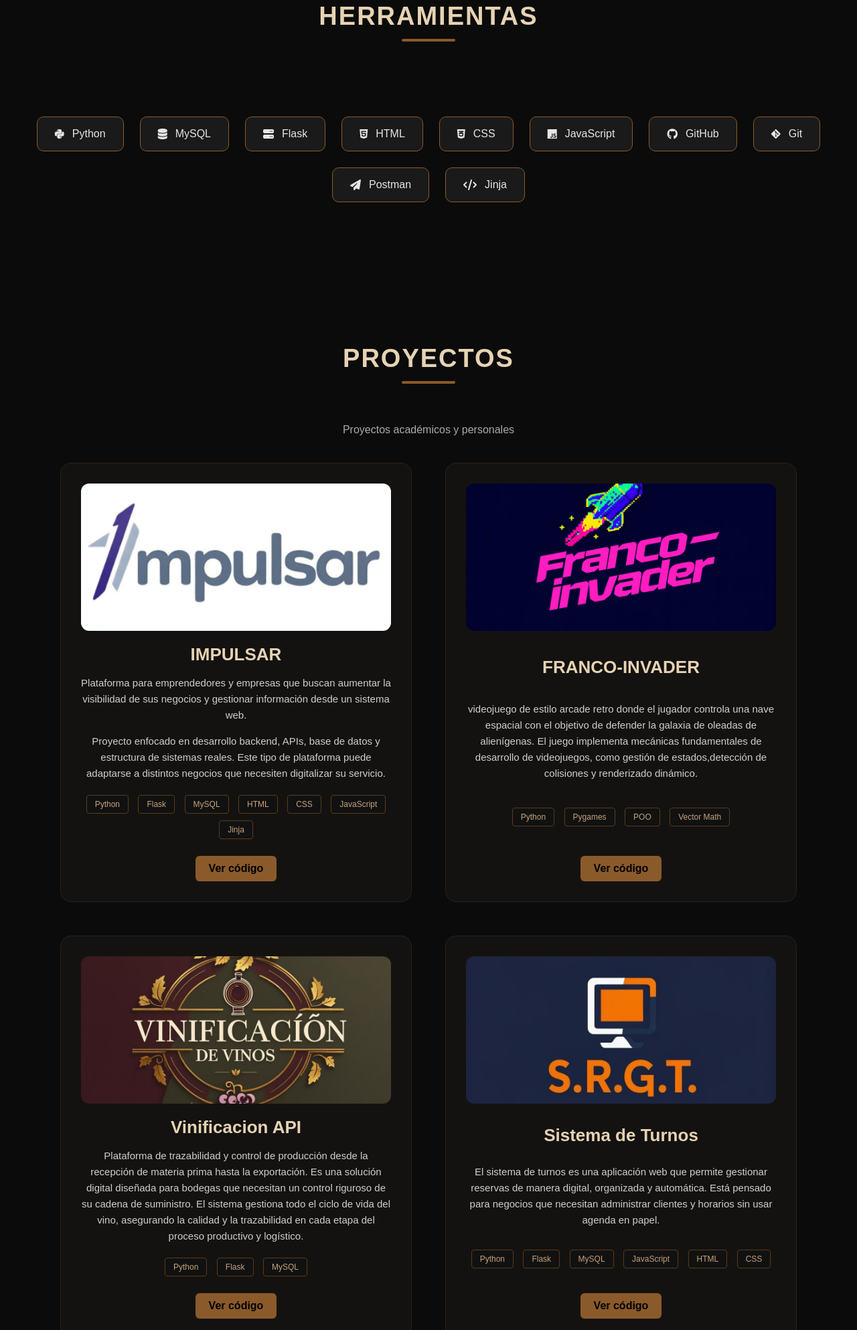
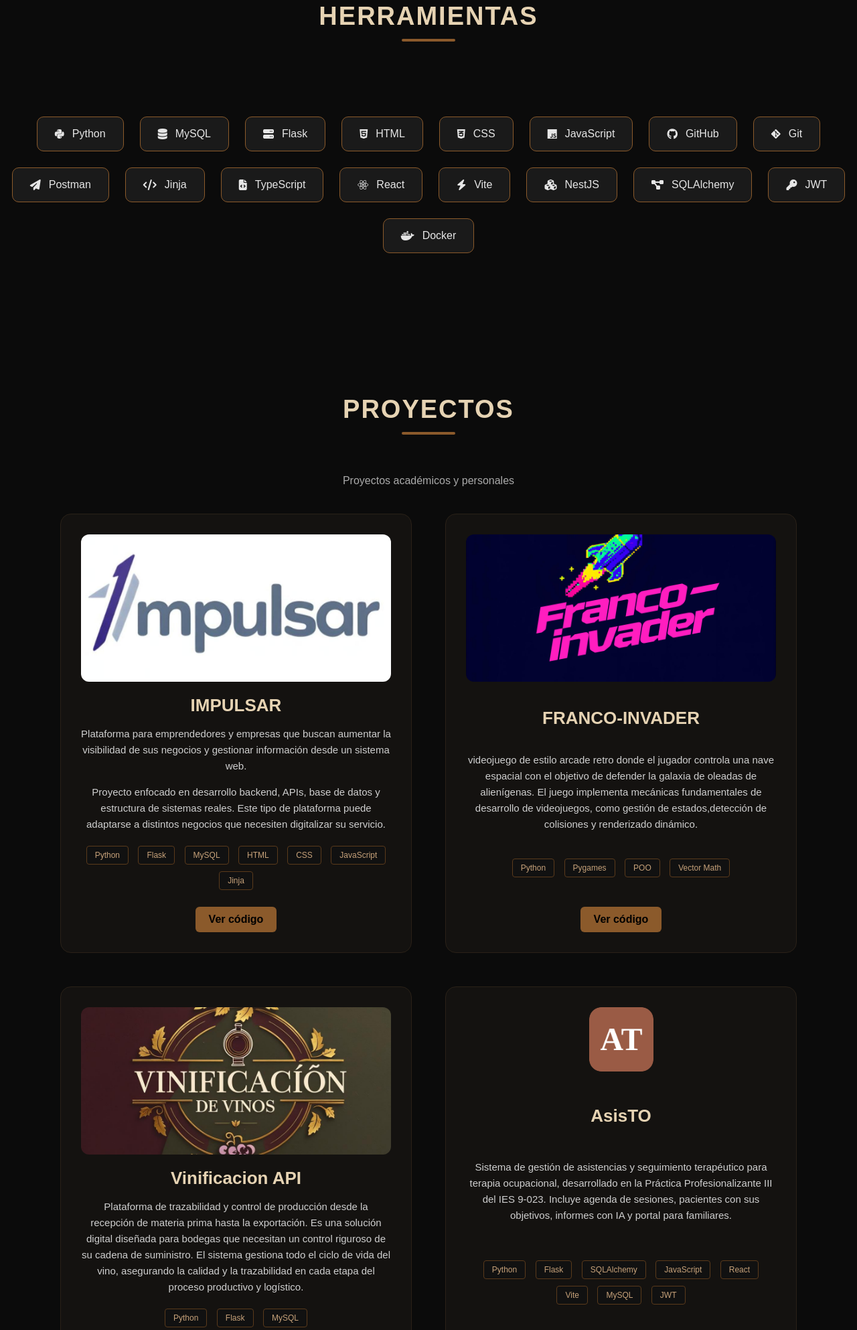
Before and after one commit to Leanbrice/Portafolio_LeandroB, a Flask app: page / in a window 1280 px wide. Shown: the part 1354-3340 px from the top of the page at 67% size. Run offline with Flask 3, Linux system fonts and the light colour scheme.

Commit message:
Reemplaza Sistema de Turnos por AsisTO y suma herramientas nuevas

```diff
--- a/static/style.css
+++ b/static/style.css
@@ -379,3 +379,12 @@ nav a:hover{
         font-size:36px;
     }
 }
+/* Logo cuadrado (proyectos sin imagen propia) */
+.proyecto-card img.logo-cuadrado{
+    width: 96px;
+    height: 96px;
+    object-fit: contain;
+    display: block;
+    margin: 0 auto 16px;
+    border-radius: 18px;
+}
--- a/templates/index.html
+++ b/templates/index.html
@@ -108,6 +108,13 @@
         <div class="skill"><i class="fa-brands fa-git-alt"></i><span>Git</span></div>
         <div class="skill"><i class="fa-solid fa-paper-plane"></i><span>Postman</span></div>
         <div class="skill"><i class="fa-solid fa-code"></i><span>Jinja</span></div>
+        <div class="skill"><i class="fa-solid fa-file-code"></i><span>TypeScript</span></div>
+        <div class="skill"><i class="fa-brands fa-react"></i><span>React</span></div>
+        <div class="skill"><i class="fa-solid fa-bolt"></i><span>Vite</span></div>
+        <div class="skill"><i class="fa-solid fa-cubes"></i><span>NestJS</span></div>
+        <div class="skill"><i class="fa-solid fa-diagram-project"></i><span>SQLAlchemy</span></div>
+        <div class="skill"><i class="fa-solid fa-key"></i><span>JWT</span></div>
+        <div class="skill"><i class="fa-brands fa-docker"></i><span>Docker</span></div>
 
     </div>
 </section>
@@ -192,26 +199,24 @@
         </div>
 
         <div class="proyecto-card">
-            <img src="{{ url_for('static', filename='sistemaTurnos.jpeg') }}" alt="Impulsar">
-
-            <h3>Sistema de Turnos</h3>
-
+            <img class="logo-cuadrado" src="{{ url_for('static', filename='logo-asisto.png') }}" alt="Logo de AsisTO">
+            <h3>AsisTO</h3>
             <p>
-            El sistema de turnos es una aplicación web
-            que permite gestionar reservas de manera digital, organizada y automática.
-            Está pensado para negocios que necesitan administrar clientes y horarios sin usar agenda en papel.
+                Sistema de gestión de asistencias y seguimiento terapéutico para terapia ocupacional,
+                desarrollado en la Práctica Profesionalizante III del IES 9-023. Incluye agenda de
+                sesiones, pacientes con sus objetivos, informes con IA y portal para familiares.
             </p>
-
-
             <div class="proyecto-tech">
                 <span>Python</span>
                 <span>Flask</span>
+                <span>SQLAlchemy</span>
+                <span>JavaScript</span>
+                <span>React</span>
+                <span>Vite</span>
                 <span>MySQL</span>
-                <span>JavaScript</span>
-                <span>HTML</span>
-                <span>CSS</span>
+                <span>JWT</span>
             </div>
-            <a href="https://github.com/Leanbrice/Sisterma-de-Turnos-API" target="_blank">Ver código</a>
+            <a href="https://github.com/Hutchy147/asisto" target="_blank">Ver código</a>
         </div>
 
         <div class="proyecto-card">
```
Also changed, not shown: README.md, static/logo-asisto.png (added).
